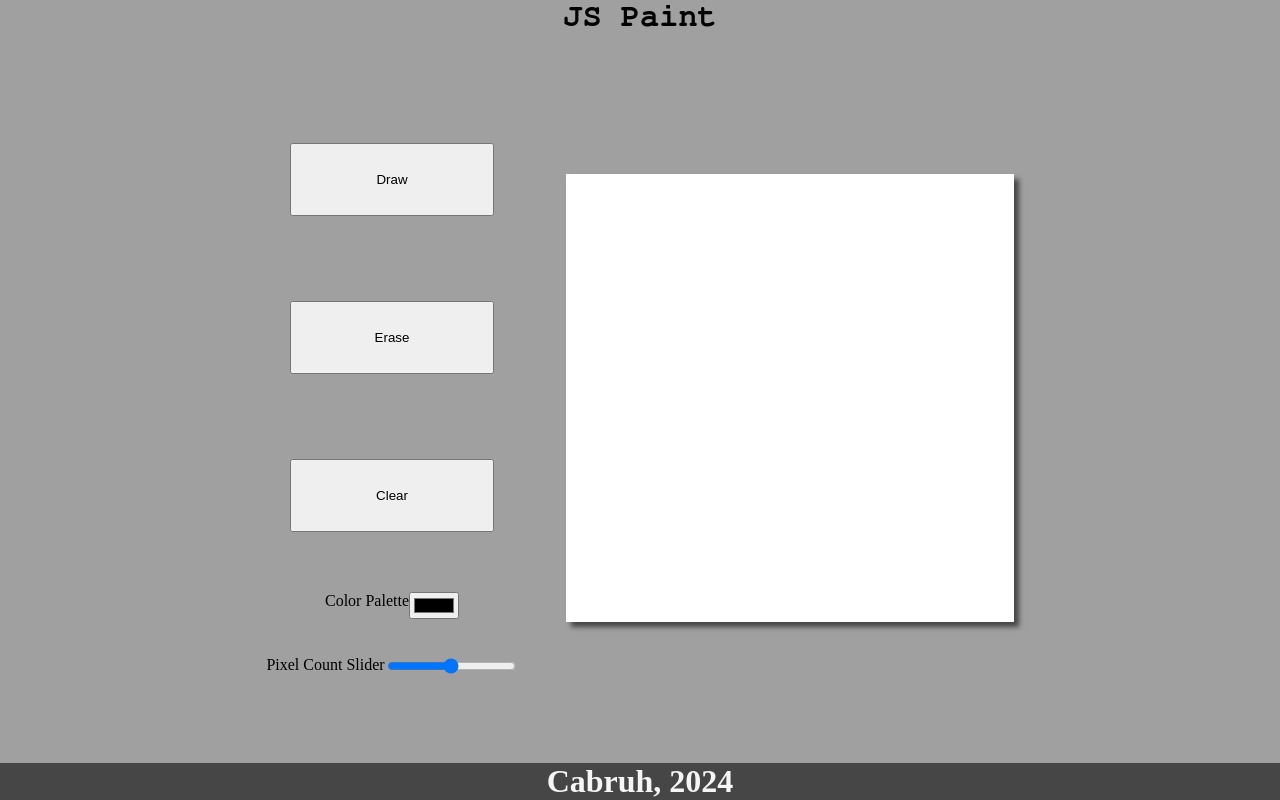
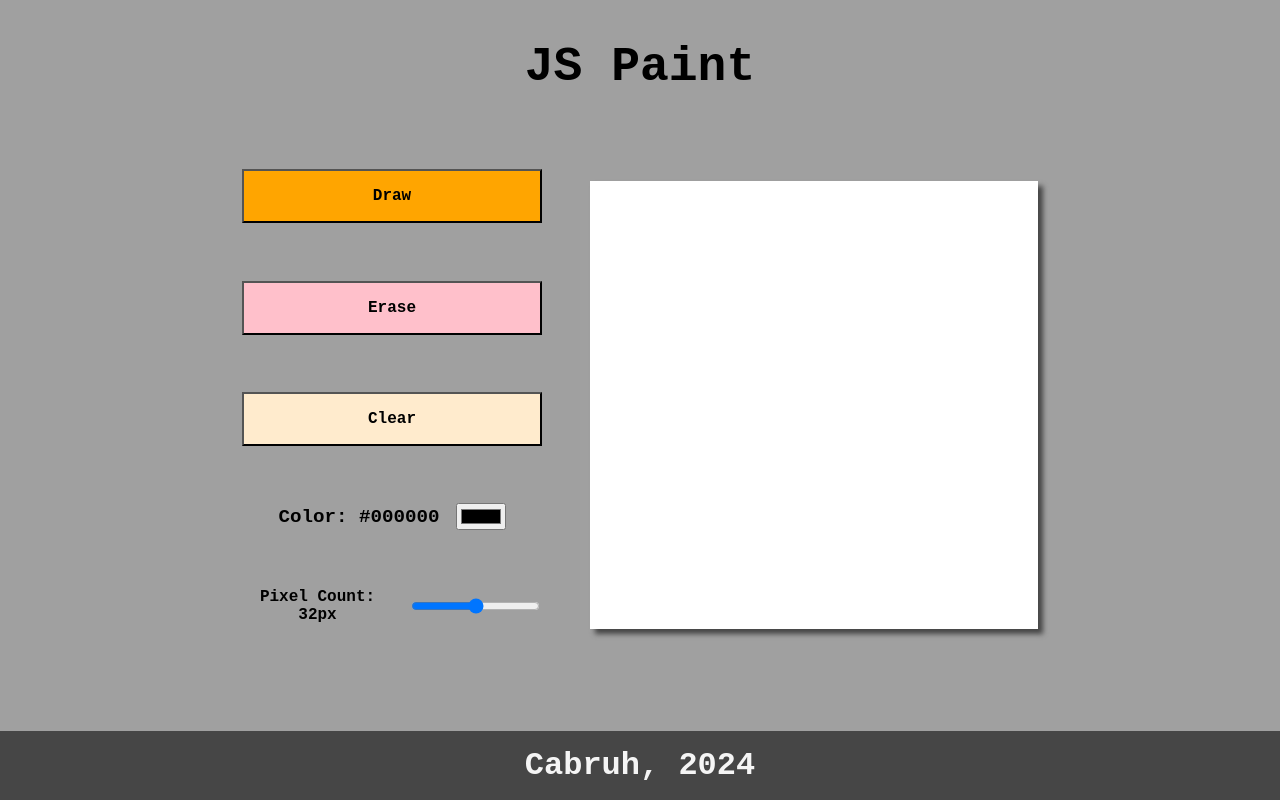
Before and after one commit to CabruhPro/etch-a-sketch, a plain HTML site: page eas.html in a window 1280 px wide. Both pictures are taken after a click on the button "Clear". Drawn offline with Linux system fonts and the light colour scheme.

Commit message:
fully functional

```diff
--- a/eas.css
+++ b/eas.css
@@ -7,6 +7,7 @@ html {
 }
 
 body {
+    font-family: 'Courier New', Courier, monospace;
     background-color: rgb(160, 160, 160);
     width: 100%;
     height: 100%;
@@ -16,10 +17,9 @@ body {
 }
 
 h1 {
-    margin:auto;
+    margin: 0;
+    padding: 16px 0;
     text-align: center;
-    margin-left: 0;
-    margin-right: 0;
 }
 
 div {
@@ -28,26 +28,20 @@ div {
 }
 
 button {
-    margin-bottom:24px;
+    font-family: 'Courier New', Courier, monospace;
+    font-weight: bolder;
+    padding: 1em;
+    font-size: 16px;
 }
 
 .header {
-    font-family: 'FreeMono';
+    margin-top: 0.5em;
+    font-size: 48px;
 }
 
 .pixel {
     background-color: white;
     min-width: 6.25%;
-}
-
-div:hover {
-    background-color: red;
-}
-
-button {
-    min-height: 10%;
-    min-width: 10%;
-    margin:24px;
 }
 
 .content{
@@ -59,15 +53,27 @@ button {
 }
 
 .menu {
+    margin: 0 0 48px 0;
+    flex: 0 0 300px;
     flex-direction: column;
-    justify-content: center;
-    margin-right: 0;
     align-self: stretch;
-    gap: 5%;
+    gap: 10%;
+}
+
+.container {
+    align-items: center;
+    gap: 1em;
+    font-weight: bolder;
+}
+.value {
+    text-align: center;
+}
+#colorvalue {
+    font-size: larger;
 }
 
 .grid {
-    margin-left: 0;
+    margin: 0 0 32px 0;
     flex: 1 0 300px;
     min-width: 300px;
     max-width: 35%;
@@ -80,3 +86,15 @@ button {
     color: whitesmoke;
     background-color: rgb(70,70,70);
 }
+
+#draw {
+    background-color: orange;
+}
+
+#erase {
+    background-color: pink;
+}
+
+#clear {
+    background-color: blanchedalmond;
+}
--- a/eas.html
+++ b/eas.html
@@ -10,16 +10,16 @@
         <h1 class="bar header">JS Paint</h1>
         <div class="content">
             <div class="menu">
-                <button>Draw</button>
-                <button>Erase</button>
-                <button>Clear</button>
-                <div class="colorcontainer">
-                    Color Palette
+                <button id="draw">Draw</button>
+                <button id="erase">Erase</button>
+                <button id="clear">Clear</button>
+                <div class="container">
+                    <div id="colorvalue" class="value">Color: #000000</div>
                     <input type="color" id="colorpalette" value="#000000">
                 </div>
-                <div class="slidercontainer">
-                    Pixel Count Slider
-                    <input type="range" min="1" max="128" value="64"
+                <div class="container">
+                    <div id="pixelcount" class="value">Pixel Count: 32px</div>
+                    <input type="range" min="0" max="4" value="2"
                     class="slider" id="PixelCount">
                 </div>
             </div>
--- a/eas.js
+++ b/eas.js
@@ -1,8 +1,9 @@
-let pixelcount=16;
+// Initial page variables
+let pixelcount=64;
+let color="#000000";
+let drawing=true;
+
 grid=document.querySelector(".grid");
-populateGrid();
-button=document.querySelector("button");
-
 function populateGrid (){
     while (grid.firstChild) {
         grid.removeChild(grid.lastChild);
@@ -14,18 +15,58 @@ function populateGrid (){
         pixel.style.minWidth = percentage;
         pixel.addEventListener('mouseover', function(e){
             if(e.buttons==1){
-                this.style.backgroundColor="red";
+                if(drawing){
+                    this.style.backgroundColor=color;
+                }
+                else{
+                    this.style.backgroundColor="#FFFFFF"
+                }
             }
         });
         pixel.addEventListener('mousedown', function(e){
             e.preventDefault();
-            this.style.backgroundColor="red";
+            if (drawing){
+                this.style.backgroundColor=color;
+            }
+            else{
+                this.style.backgroundColor="#FFFFFF"
+            }
         });
         grid.appendChild(pixel);
     }
 }
 
-button.addEventListener('click', () => {
-    pixelcount = prompt("How many pixels? (Max 100)")
+pixelcountdiv=document.querySelector("#pixelcount");
+slider=document.querySelector(".slider");
+function displayPixelCount (pixelcount) {
+    pixelcountdiv.textContent="Pixel Count: "+pixelcount+"px";
+}
+slider.addEventListener('input', function (e) {
+    pixelcount=2**slider.value*8;
     populateGrid();
+    displayPixelCount(pixelcount);
 });
+
+colorvaldiv=document.querySelector("#colorvalue");
+colorpicker=document.querySelector("#colorpalette");
+function displayColorValue (colorvalue) {
+    colorvaldiv.textContent="Color: "+colorvalue;
+}
+colorpicker.addEventListener('input', function (e) {
+    colorvalue=colorpicker.value;
+    displayColorValue(colorvalue);
+    colorvaldiv.style.color=colorvalue;
+    color=colorvalue;
+});
+
+drawbutton=document.querySelector("#draw");
+drawbutton.addEventListener('click', () => drawing=true);
+erasebutton=document.querySelector("#erase");
+erasebutton.addEventListener('click', () => drawing=false);
+clearbutton=document.querySelector("#clear");
+clearbutton.addEventListener('click', function () {
+    grid.childNodes.forEach(pixel => pixel.style.backgroundColor="#FFFFFF");
+});
+
+//Main execution
+populateGrid();
```
